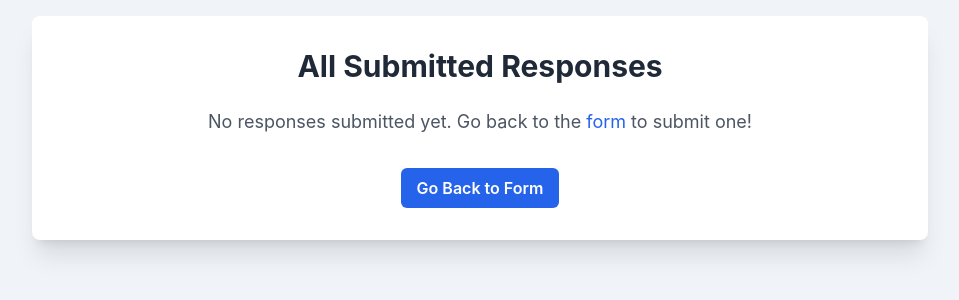
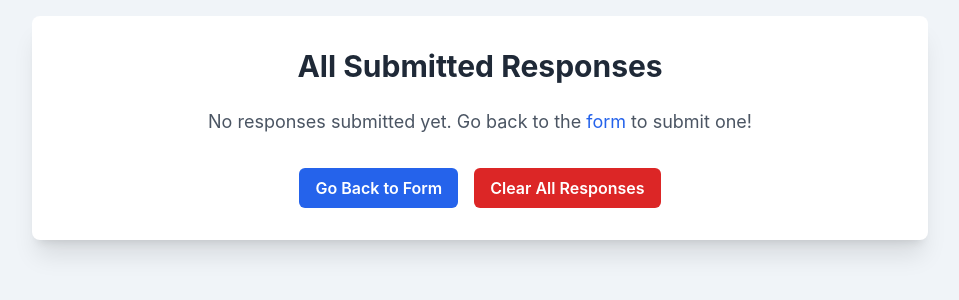
Before and after one commit to idemouser/forms-python, a Flask app: page /responses in a window 1280 px wide. Shown: the top 300 px of the page, without its empty margins (160-1119 px from the left). Run offline with Flask 3, Linux system fonts and the light colour scheme; some libraries are stand-ins or nearby versions.

Commit message:
Add delete functionality

```diff
--- a/app.py
+++ b/app.py
@@ -3,12 +3,15 @@
 import os
 import json
 import uuid
-from flask import Flask, request, render_template, redirect, url_for
+from flask import Flask, request, render_template, redirect, url_for, flash
 from werkzeug.utils import secure_filename
 from datetime import datetime # Import datetime module
 
 # Initialize the Flask application
 app = Flask(__name__)
+# A secret key is required for Flask's flash messaging, though not strictly needed for this feature.
+# It's good practice for any Flask app.
+app.secret_key = 'your_super_secret_key_here' # Replace with a strong, random key in a real app
 
 # --- Configuration ---
 # Directory where uploaded files will be stored
@@ -100,7 +103,6 @@ def view_responses():
     # Pass the UPLOAD_FOLDER to the template to construct file links
     return render_template('responses.html', responses=all_responses, upload_folder=UPLOAD_FOLDER)
 
-
 @app.route('/clear_responses', methods=['POST'])
 def clear_responses():
     """
@@ -131,6 +133,35 @@ def clear_responses():
 
     return redirect(url_for('view_responses')) # Redirect back to the responses page
 
+@app.route('/delete_response/<response_id>', methods=['POST'])
+def delete_response(response_id):
+    """
+    Deletes a single response and its associated uploaded file.
+    """
+    all_responses = load_responses()
+    response_found = False
+    updated_responses = []
+
+    for response in all_responses:
+        if response['id'] == response_id:
+            response_found = True
+            # If there's an associated file, delete it from the uploads folder
+            if response.get('uploaded_file') and os.path.exists(response['uploaded_file']):
+                try:
+                    os.unlink(response['uploaded_file'])
+                    print(f"Deleted file: {response['uploaded_file']}")
+                except Exception as e:
+                    print(f"Error deleting file {response['uploaded_file']}: {e}")
+            flash(f'Response "{response_id}" and its file (if any) have been deleted.', 'success')
+        else:
+            updated_responses.append(response) # Keep responses that are not being deleted
+
+    if response_found:
+        save_responses(updated_responses)
+    else:
+        flash(f'Response with ID "{response_id}" not found.', 'error')
+
+    return redirect(url_for('view_responses'))
 
 # --- Main Execution ---
 if __name__ == '__main__':
--- a/templates/responses.html
+++ b/templates/responses.html
@@ -18,12 +18,35 @@
     <div class="max-w-4xl mx-auto bg-white p-8 rounded-lg shadow-xl">
         <h1 class="text-3xl font-bold text-gray-800 mb-6 text-center">All Submitted Responses</h1>
 
+        {# Flash messages for success/error notifications #}
+        {% with messages = get_flashed_messages(with_categories=true) %}
+            {% if messages %}
+                <ul class="mb-6 space-y-2">
+                    {% for category, message in messages %}
+                        <li class="p-3 rounded-md {% if category == 'success' %}bg-green-100 text-green-700{% elif category == 'error' %}bg-red-100 text-red-700{% endif %}">
+                            {{ message }}
+                        </li>
+                    {% endfor %}
+                </ul>
+            {% endif %}
+        {% endwith %}
+
         <div class="space-y-8">
             {% if responses %}
                 {% for response in responses %}
                 <div class="border border-gray-200 rounded-lg p-6 shadow-sm bg-gray-50">
-                    <h2 class="text-xl font-semibold text-gray-900 mb-3">Response ID: <span class="text-blue-600">{{ response.id }}</span></h2>
-                    <p class="text-sm text-gray-500 mb-4">Submitted on: {{ response.timestamp }}</p>
+                    <div class="flex justify-between items-start mb-3">
+                        <div>
+                            <h2 class="text-xl font-semibold text-gray-900">Response ID: <span class="text-blue-600">{{ response.id }}</span></h2>
+                            <p class="text-sm text-gray-500">Submitted on: {{ response.timestamp }}</p>
+                        </div>
+                        {# Form to delete individual response #}
+                        <form action="{{ url_for('delete_response', response_id=response.id) }}" method="POST" onsubmit="return confirm('Are you sure you want to delete this specific response? This action cannot be undone.');">
+                            <button type="submit" class="bg-red-500 text-white py-1 px-3 rounded-md text-sm font-medium hover:bg-red-600 focus:outline-none focus:ring-2 focus:ring-red-500 focus:ring-offset-2 transition duration-200 ease-in-out">
+                                Delete
+                            </button>
+                        </form>
+                    </div>
 
                     <div class="space-y-2 mb-4">
                         <p><strong class="text-gray-700">Question 1:</strong> {{ response.question1 }}</p>
@@ -49,10 +72,17 @@
             {% endif %}
         </div>
 
-        <div class="mt-8 text-center">
+        <div class="mt-8 text-center flex justify-center space-x-4">
             <a href="/" class="inline-block bg-blue-600 text-white py-2 px-4 rounded-md font-semibold hover:bg-blue-700 focus:outline-none focus:ring-2 focus:ring-blue-500 focus:ring-offset-2 transition duration-200 ease-in-out">
                 Go Back to Form
             </a>
+
+            {# Form to clear all responses #}
+            <form action="{{ url_for('clear_responses') }}" method="POST" onsubmit="return confirm('Are you sure you want to clear ALL responses and uploaded files? This action cannot be undone.');">
+                <button type="submit" class="inline-block bg-red-600 text-white py-2 px-4 rounded-md font-semibold hover:bg-red-700 focus:outline-none focus:ring-2 focus:ring-red-500 focus:ring-offset-2 transition duration-200 ease-in-out">
+                    Clear All Responses
+                </button>
+            </form>
         </div>
     </div>
 </body>
```
